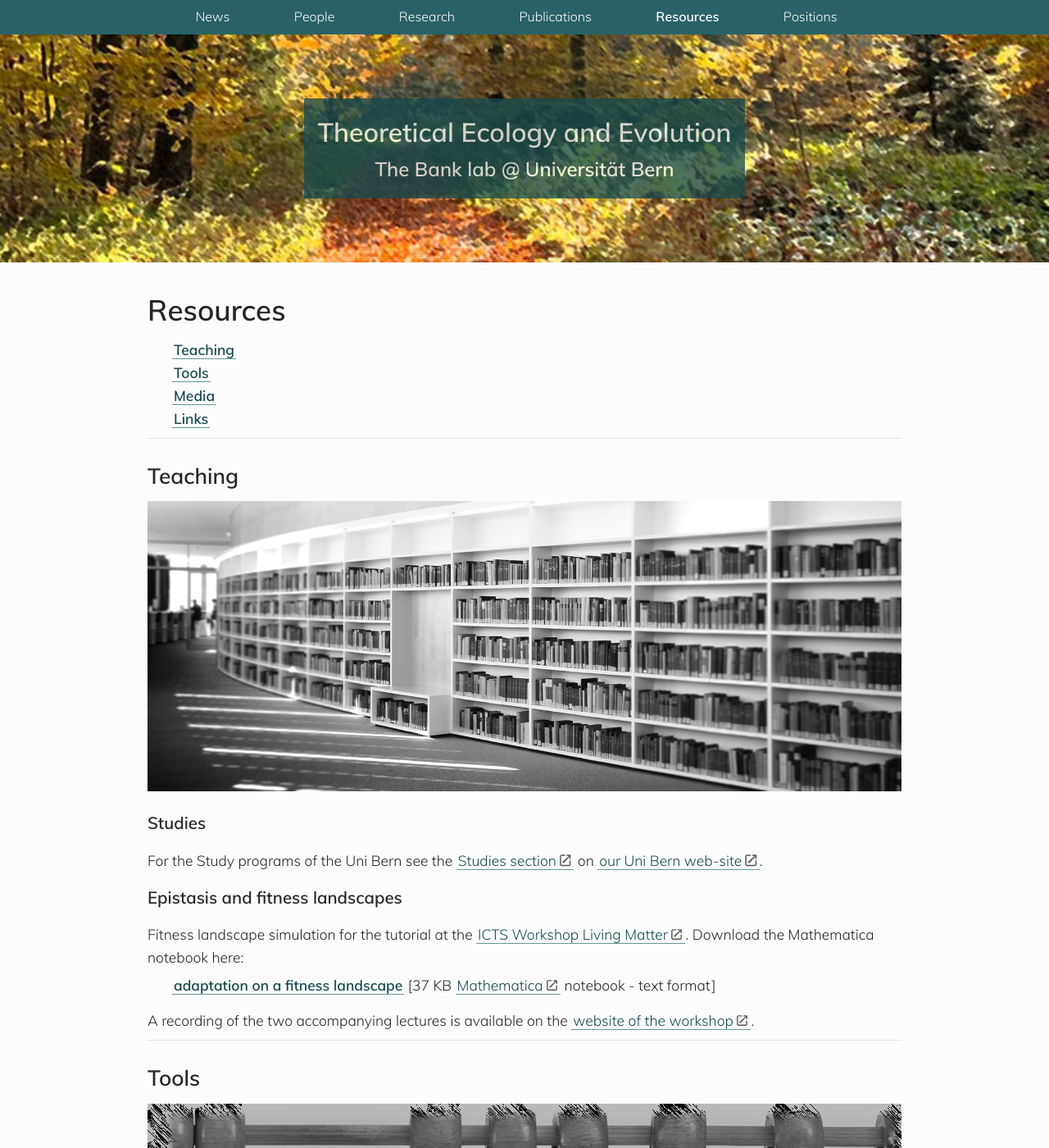
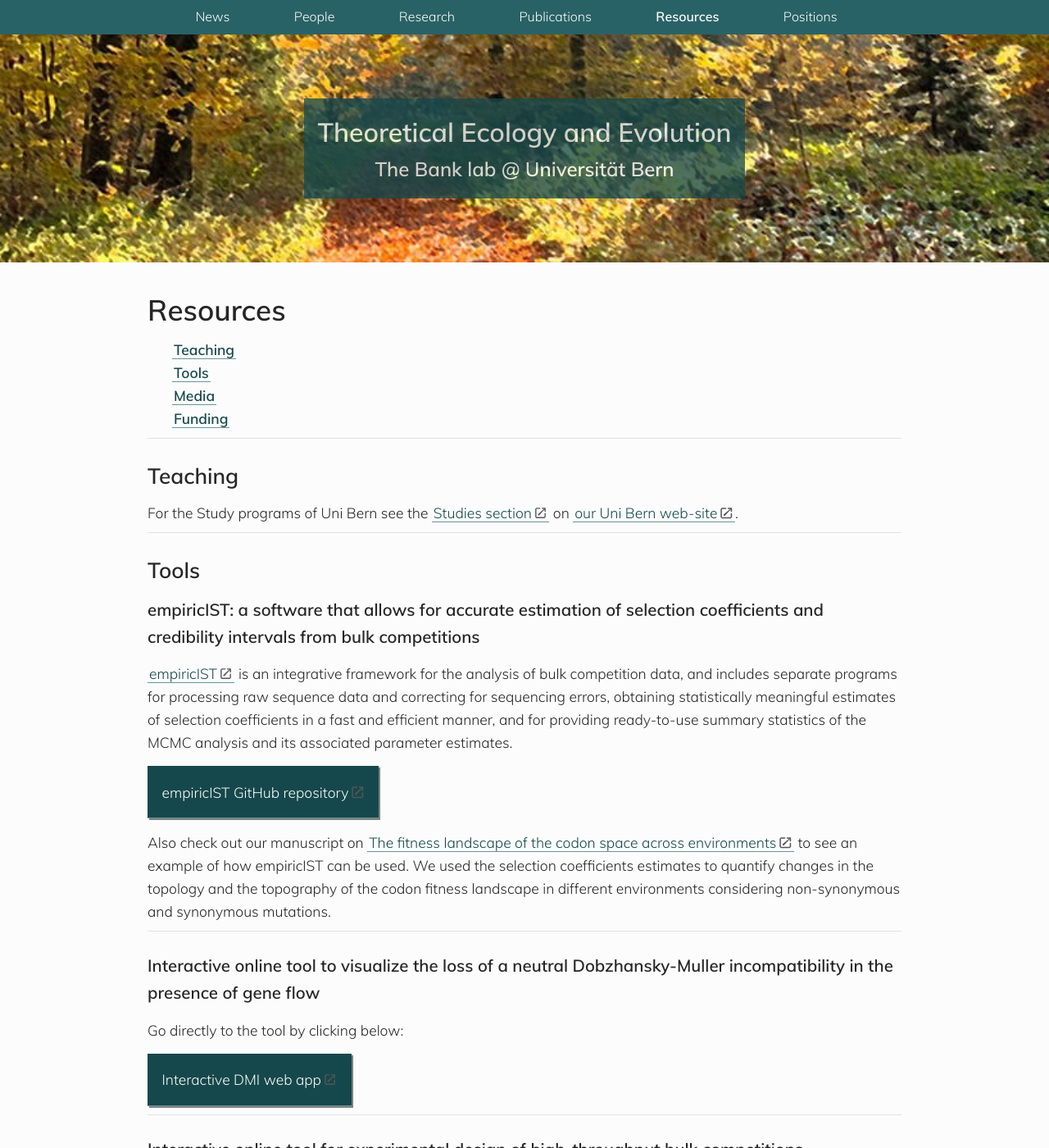
Before and after one commit to banklab/banklab.github.io, a Jekyll site: the page built from resources.md, in a window 1280 px wide and 1400 px high. Shown: the whole window at 82% size. Built offline with Jekyll 4.4.1, drawn with Linux system fonts in a browser that asks for light colours; some web fonts are replaced; some of the changed text lies outside the part shown.

Commit message:
Update resources.md
Major deletion of old info - if necessary recover from old_pages folder

```diff
--- a/resources.md
+++ b/resources.md
@@ -8,30 +8,17 @@ permalink: /resources/
 * [Teaching](#teaching)
 * [Tools](#tools)
 * [Media](#media)
-* [Links](#links)
+* [Funding](#funding)
 
 ---
 
 ## Teaching
-![Grayscale photo of a curved hallway in a library](/assets/img/teaching.jpg)
 
-### Studies
-
-For the Study programs of the Uni Bern see the [Studies section](http://www.thee.iee.unibe.ch/studies/index_eng.html) on [our Uni Bern web-site](http://www.thee.iee.unibe.ch/).
-
-### Epistasis and fitness landscapes
-
-Fitness landscape simulation for the tutorial at the [ ICTS Workshop Living Matter](https://www.icts.res.in/program/LivingMatter2018). Download the Mathematica notebook here:
-
-* [adaptation on a fitness landscape](/assets/download/fintess-landscape-simulation.nb) [37 KB [Mathematica](https://www.wolfram.com/mathematica/) notebook - text format]
-
-A recording of the two accompanying lectures is available on the [website of the workshop](https://www.icts.res.in/program/LivingMatter2018).
+For the Study programs of Uni Bern see the [Studies section](http://www.thee.iee.unibe.ch/studies/index_eng.html) on [our Uni Bern web-site](http://www.thee.iee.unibe.ch/).
 
 ---
 
 ## Tools
-
-![Cropped grayscale image of an abacus](/assets/img/tools.jpg)
 
 ### empiricIST: a software that allows for accurate estimation of selection coefficients and credibility intervals from bulk competitions
 
@@ -73,10 +60,9 @@ Our [GitLab repository](https://gitlab.com/evoldyn/evomics-2018) contains the RS
 
 For more information and a pdf of the accompanying lecture see the [website of the workshop](http://evomics.org/workshops/workshop-on-population-and-speciation-genomics/2018-workshop-on-population-and-speciation-genomics-cesky-krumlov/) or download the lecture slides here: [Positive and negative selection [PDF, 6 MB]](https://evoldyn.gitlab.io/evomics-2018/lecture/positive_and_negative_selection.pdf).
 
+---
 
 ## Media
-
-![Grayscale photo showing a 35 mm film roll for analog cameras](/assets/img/media.jpg)
 
 ### Popular press/News releases
 
@@ -95,9 +81,9 @@ For more information and a pdf of the accompanying lecture see the [website of t
 * [ Shifting fitness landscapes in response to altered environments](https://www.youtube.com/watch?v=PXzyWIGpOmM) (Contributed talk at the ESEB congress in Lisbon, Portugal, August 2013)
 * [ Can reinforcement complete speciation?](https://www.youtube.com/watch?v=Pg4XUGUWjXM) (Contributed talk at the Speciation 2010 conference in Laxenburg, Austria, December 2010)
 
-## Links
+---
 
-### Funding
+## Funding
 
 <div class="layout-funding" markdown="1">
 
@@ -127,12 +113,3 @@ EMBO Installation Grant 4152: Fitness landscapes and the predictability of evolu
 ERA-NET/FCT JPIAMR Joint Call Transmission Dynamics: PREPARE – Predicting the Persistence of Resistance Across Environments (05/2017- 04/2020; PIs: A. Wong (main), C. Bank, T. Batallion, I. Gordo, R. Kassen)
 
 </div>
-
-### Attributions for images used
-
-* Teaching
-  * [https://unsplash.com/photos/V75YEqJp4pE](https://unsplash.com/photos/V75YEqJp4pE) from [@martinadams](https://unsplash.com/@martinadams)
-* Tools
-  * [https://unsplash.com/photos/gdL-UZfnD3I](https://unsplash.com/photos/gdL-UZfnD3I) from [@crissyjarvis](https://unsplash.com/@crissyjarvis)
-* Media
-  * [https://unsplash.com/photos/hRFg71vYTVk](https://unsplash.com/photos/hRFg71vYTVk) from [@markusspiske](https://unsplash.com/@markusspiske)
```
